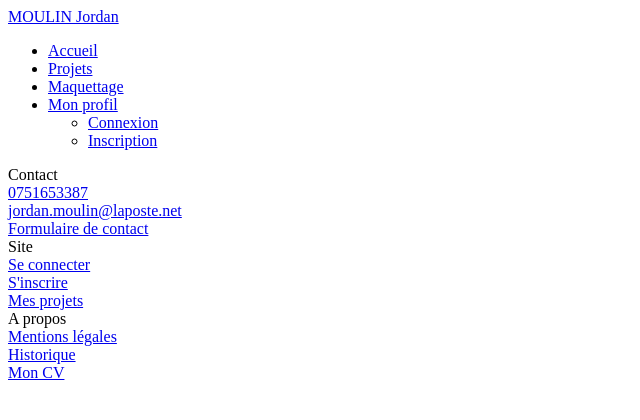
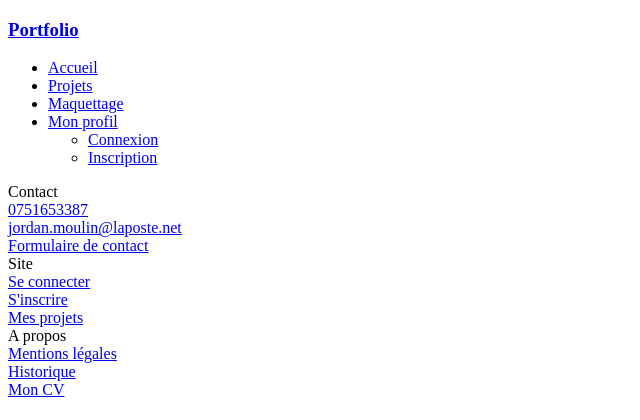
Before and after one commit to Eldryr62570/exo2_MOULIN_Jordan_examen, a Symfony app: template templates/base.html.twig in a window 1280 px wide. Shown: the top 420 px of the page, without its empty margins (0-640 px from the left). Run offline with Twig, Linux system fonts and the light colour scheme; the template is opened without the code that fills it, so the values that code supplies are empty; some libraries are stand-ins or nearby versions.

Commit message:
disconnect

```diff
--- a/templates/_partials/_navbar.html.twig
+++ b/templates/_partials/_navbar.html.twig
@@ -1,6 +1,14 @@
 <nav class="navbar navbar-expand-lg bg-blue container-fluid">
     <div class="container-fluid">
-        <a class="navbar-brand title-navbar" href="{{path('app_main')}}">MOULIN Jordan</a>
+        <a class="navbar-brand title-navbar" href="{{path('app_main')}}">
+
+            {% if app.user is null %}
+                <h3>Portfolio</h3>
+            {% else %}
+                <h3>{{ app.user.username }}</h3>
+            {% endif %}
+
+        </a>
         <ul class="d-flex mb-0 menu-navbar">
             <li>
                 <a class="nav-link" href="{{path('app_main')}}">
```
Also changed, not shown: src/Controller/LoginController.php (+10 -0 lines), 1 other file.
